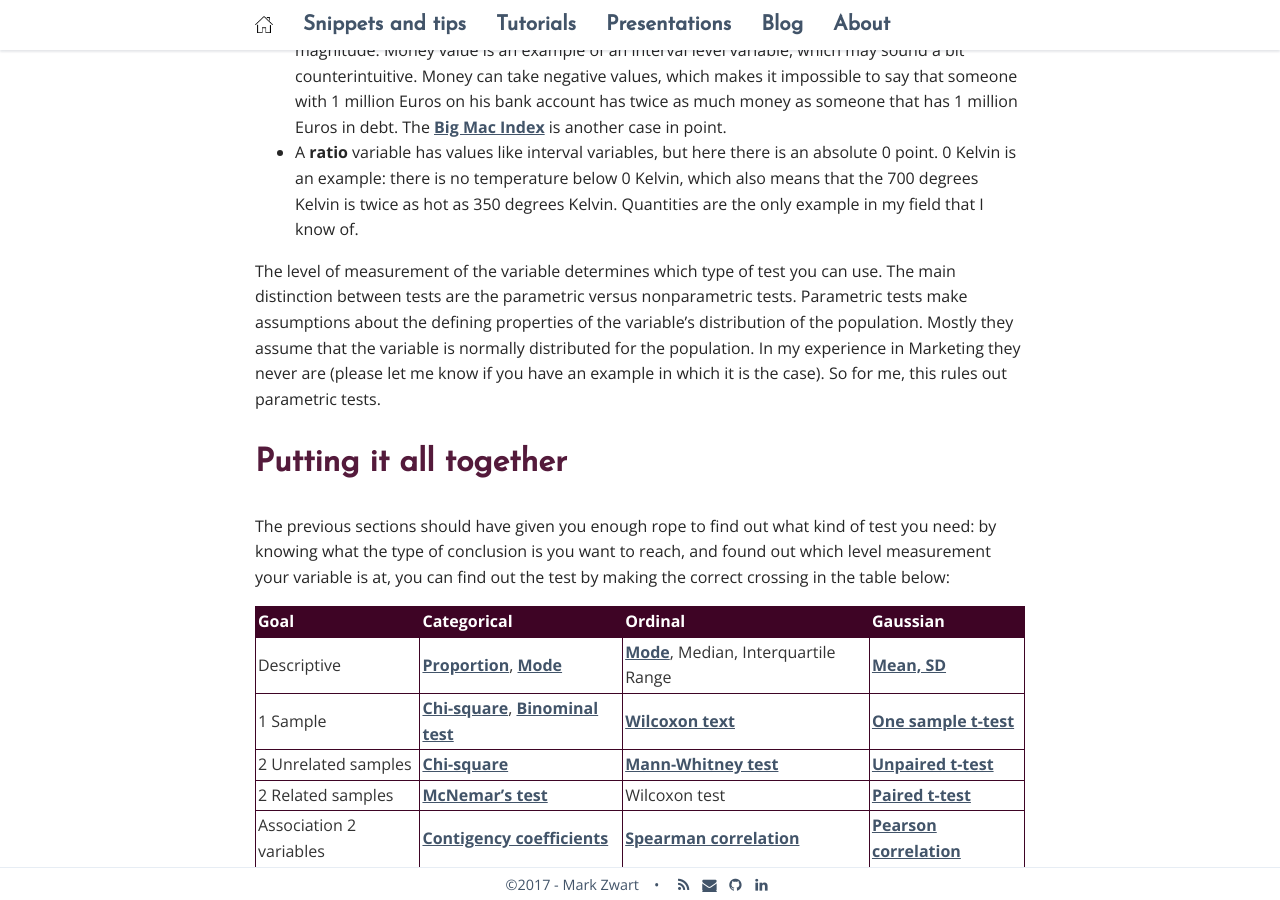
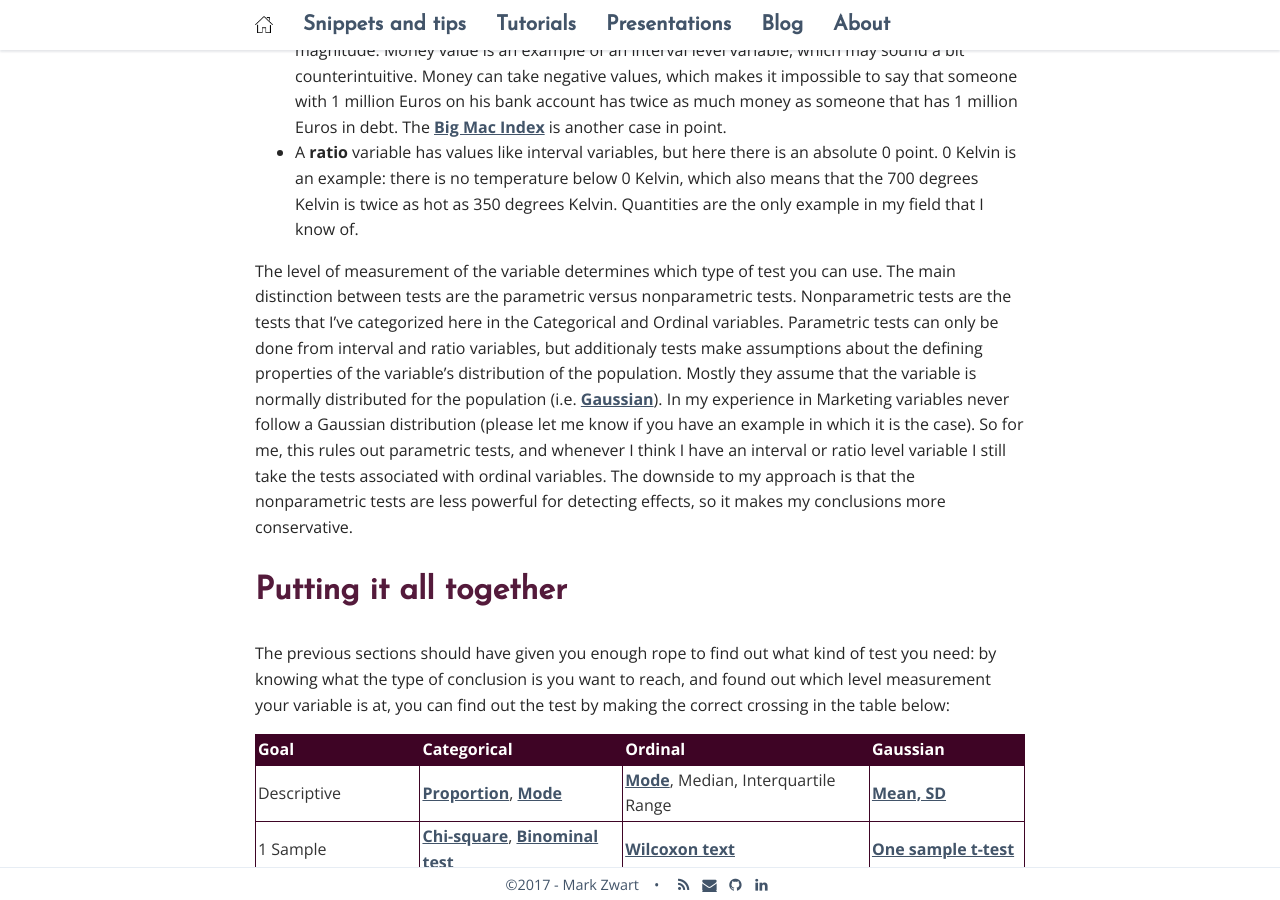
Before and after one commit to mark-me/mark-me.github.io, a Jekyll site: the page built from _pages/tutorials/statistical-tests/statistical-tests.md, in a window 1280 px wide and 900 px high, scrolled down 1832 px. Built offline with Jekyll 4.4.1, drawn with Linux system fonts in a browser that asks for light colours; nearby versions of some CDN libraries; comment, search, counter and statistics services are not loaded; some of the changed text lies outside the part shown.

Commit message:
Update statistical-tests.md

```diff
--- a/_pages/tutorials/statistical-tests/statistical-tests.md
+++ b/_pages/tutorials/statistical-tests/statistical-tests.md
@@ -7,7 +7,7 @@
 
 This tutorial is one in a series of four. The goal of this whole tutorial shows you how to choose your test and how to apply nd interpret them. This first part will tell you which one to choose, the other three parts are about applying and interpreting the tests.
 
-| Goal | Categorical | Ordinal | Gaussian |
+| Goal | Categorical | Ordinal | Interval/Ratio |
 | :--- | :-------- | :--------- | :------------------- |
 | Descriptive | [Proportion](/statistical-tests/#proportion), [Mode](/statistical-tests/#mode) | [Mode](/statistical-tests/#mode), Median, Interquartile Range | [Mean, SD](/statistical-tests/#mean-sd) |
 | 1 Sample | [Chi-square](/statistical-tests/#chi-square-goodness-of-fit-test), [Binominal test](/statistical-tests/#binominal-test) | [Wilcoxon text](/statistical-tests/#wilcoxon-test) | [One sample t-test](/statistical-tests/#one-sample-t-test) |
@@ -41,7 +41,7 @@
 * A **interval** variable has values that are ordered, and the difference between has meaning, but there is no absolute 0 point, which makes it difficult to interpret differences in terms of absolute magnitude. Money value is an example of an interval level variable, which may sound a bit counterintuitive. Money can take negative values, which makes it impossible to say that someone with 1 million Euros on his bank account has twice as much money as someone that has 1 million Euros in debt. The [Big Mac Index](https://en.wikipedia.org/wiki/Big_Mac_Index) is another case in point.
 * A **ratio** variable has values like interval variables, but here there is an absolute 0 point. 0 Kelvin is an example: there is no temperature below 0 Kelvin, which also means that the 700 degrees Kelvin is twice as hot as 350 degrees Kelvin. Quantities are the only example in my field that I know of.
 
-The level of measurement of the variable determines which type of test you can use. The main distinction between tests are the parametric versus nonparametric tests. Parametric tests make assumptions about the defining properties of the variable's distribution of the population. Mostly they assume that the variable is normally distributed for the population. In my experience in Marketing they never are (please let me know if you have an example in which it is the case). So for me, this rules out parametric tests.
+The level of measurement of the variable determines which type of test you can use. The main distinction between tests are the parametric versus nonparametric tests. Nonparametric tests are the tests that I've categorized here in the Categorical and Ordinal variables. Parametric tests can only be done from interval and ratio variables, but additionaly tests make assumptions about the defining properties of the variable's distribution of the population. Mostly they assume that the variable is normally distributed for the population (i.e. [Gaussian](https://en.wikipedia.org/wiki/Normal_distribution)). In my experience in Marketing variables never follow a Gaussian distribution (please let me know if you have an example in which it is the case). So for me, this rules out parametric tests, and whenever I think I have an interval or ratio level variable I still take the tests associated with ordinal variables. The downside to my approach is that the nonparametric tests are less powerful for detecting effects, so it makes my conclusions more conservative.
 
 # Putting it all together
 
```
